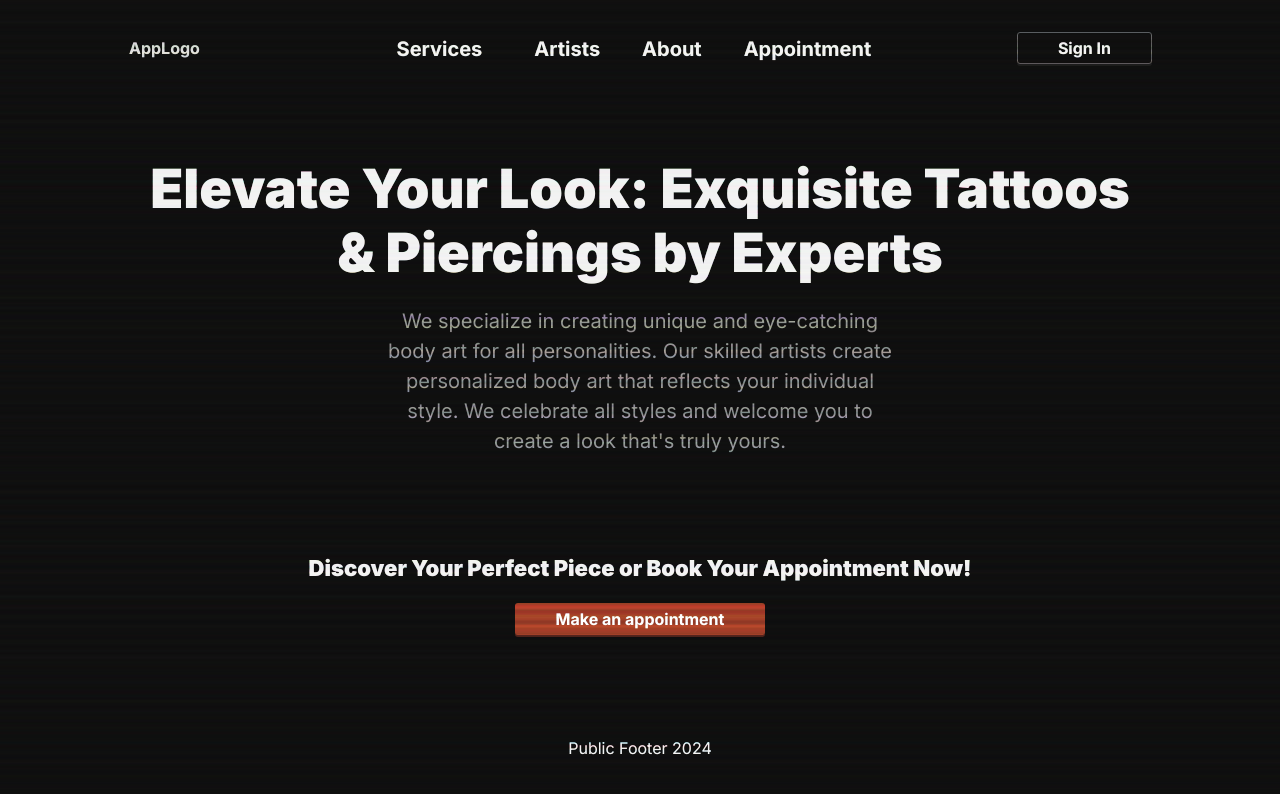
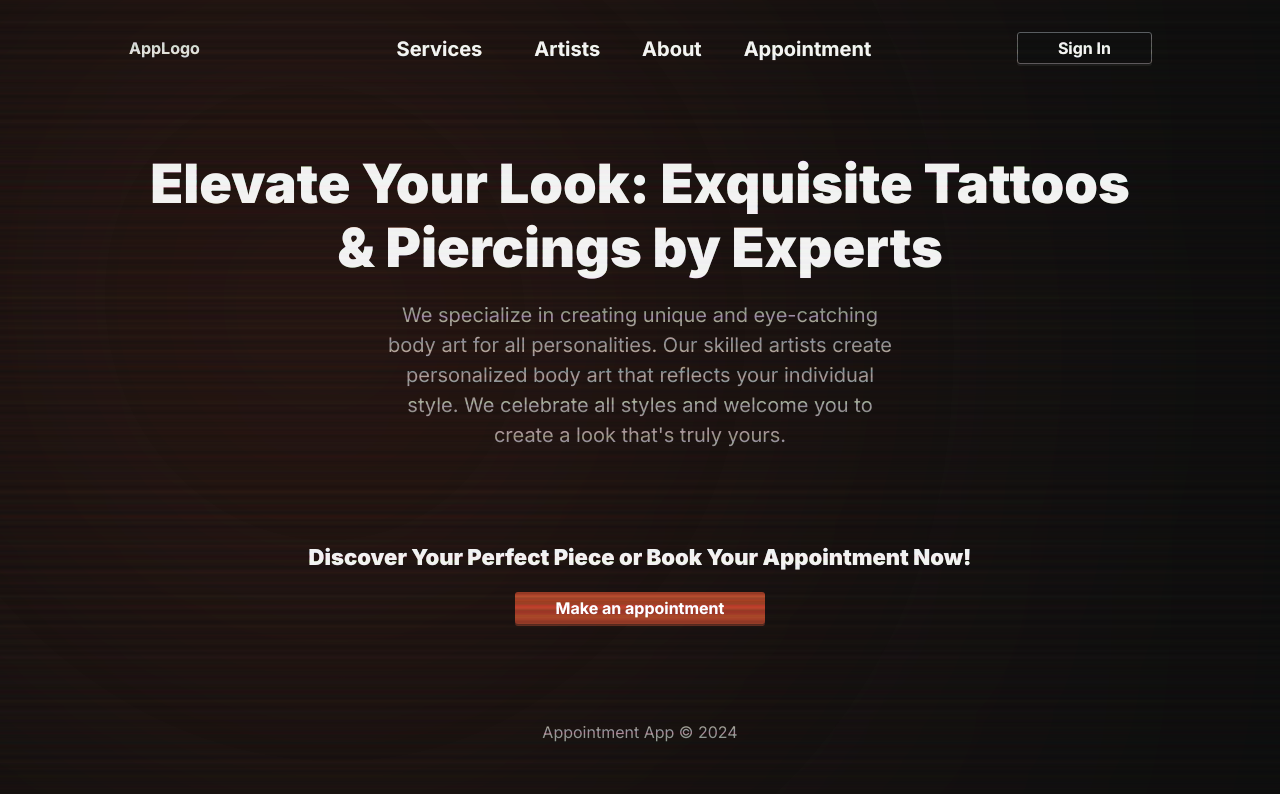
Before and after one commit to baxamf/appointment-fe, a React (Vite) app: page / in a window 1280 px wide. Shown: the top 794 px of the page. Built offline with nearby package versions, Linux system fonts and the light colour scheme; no server answers.

Commit message:
add svg blobBg, minor style changes

```diff
--- a/src/common/components/footers/PublicFooter.tsx
+++ b/src/common/components/footers/PublicFooter.tsx
@@ -1,9 +1,12 @@
+import { Typography } from "antd";
 import { Footer } from "antd/es/layout/layout";
 
 export default function PublicFooter() {
   return (
     <Footer style={{ marginTop: "auto" }}>
-      Public Footer {new Date().getFullYear()}
+      <Typography.Paragraph type="secondary">
+        Appointment App © {new Date().getFullYear()}
+      </Typography.Paragraph>
     </Footer>
   );
 }
--- a/src/common/components/headers/PublicHeader.tsx
+++ b/src/common/components/headers/PublicHeader.tsx
@@ -10,6 +10,8 @@ export default function PublicHeader() {
         gap: 20,
         width: "100%",
         alignItems: "center",
+        zIndex: 1,
+        backgroundColor: "transparent",
       }}
     >
       <ButtonLink style={{ paddingLeft: 0 }}>AppLogo</ButtonLink>
--- a/src/features/admin/admin-services/hooks/useGetAdminCompanyService.ts
+++ b/src/features/admin/admin-services/hooks/useGetAdminCompanyService.ts
@@ -1,9 +1,13 @@
 import { useQuery } from "@apollo/client";
 import { GET_ADMIN_COMPANY_SERVICE } from "../graphql";
-import { useParams } from "react-router-dom";
+import { useParams, useSearchParams } from "react-router-dom";
 
 export function useGetAdminCompanyService() {
   const { companyServiceId } = useParams();
+  const [query] = useSearchParams({});
+
+  const res = Object.fromEntries(query);
+  console.log(res);
 
   const { data, loading, error } = useQuery(GET_ADMIN_COMPANY_SERVICE, {
     variables: { companyServiceId: Number(companyServiceId) },
--- a/src/features/auth/pages/Login.tsx
+++ b/src/features/auth/pages/Login.tsx
@@ -1,10 +1,18 @@
 import { Flex, Layout, Typography } from "antd";
 import LoginForm from "../components/LoginForm";
+import blobBg from "../../../assets/svg/blobBg.svg";
 
 export default function Login() {
   return (
-    <Layout className="container" style={{ justifyContent: "center" }}>
-      <Flex vertical style={{ width: 300 }}>
+    <Layout
+      className="container"
+      style={{
+        justifyContent: "center",
+        backgroundImage: `url(${blobBg})`,
+        backgroundSize: "cover",
+      }}
+    >
+      <Flex vertical style={{ width: 300, backdropFilter: "blur(5px)" }}>
         <Typography.Title level={2}>Sign in</Typography.Title>
 
         <LoginForm />
--- a/src/features/public/home/pages/HomePage.tsx
+++ b/src/features/public/home/pages/HomePage.tsx
@@ -5,13 +5,13 @@ export default function HomePage() {
   return (
     <Flex vertical justify="space-evenly">
       <Flex vertical gap={20}>
-        <Typography.Title level={1}>
+        <Typography.Title level={1} style={{ zIndex: 1 }}>
           Elevate Your Look: Exquisite Tattoos & Piercings by Experts
         </Typography.Title>
 
         <Typography.Paragraph
           type="secondary"
-          style={{ fontSize: 20, paddingInline: "25%" }}
+          style={{ fontSize: 20, paddingInline: "25%", zIndex: 1 }}
         >
           We specialize in creating unique and eye-catching body art for all
           personalities. Our skilled artists create personalized body art that
@@ -20,7 +20,7 @@ export default function HomePage() {
         </Typography.Paragraph>
       </Flex>
 
-      <Flex vertical gap={20}>
+      <Flex vertical gap={20} style={{ zIndex: 1 }}>
         <Typography.Title level={4}>
           Discover Your Perfect Piece or Book Your Appointment Now!
         </Typography.Title>
--- a/src/layouts/PublicLayout.tsx
+++ b/src/layouts/PublicLayout.tsx
@@ -4,10 +4,18 @@ import { Outlet } from "react-router-dom";
 import PublicHeader from "../common/components/headers/PublicHeader";
 import PublicFooter from "../common/components/footers/PublicFooter";
 import Loading from "../common/components/loading/Loading";
+import blobBg from "../assets/svg/blobBg.svg";
 
 export default function PublicLayout() {
   return (
-    <Layout className="container">
+    <Layout
+      className="container"
+      style={{
+        backgroundImage: `url(${blobBg})`,
+        backgroundSize: "cover",
+        backgroundRepeat: "no-repeat",
+      }}
+    >
       <PublicHeader />
 
       <Layout.Content style={{ display: "flex" }}>
--- a/src/theme/antConfig.ts
+++ b/src/theme/antConfig.ts
@@ -27,7 +27,8 @@ export const darkTheme: ThemeConfig = {
     Menu: {
       fontSize: 20,
       itemHeight: 60,
-      itemBg: "#0C0C0C",
+      itemBg: "transparent",
+      colorBgBase: "transparent",
     },
     Button: {
       fontWeight: "bold",
@@ -35,8 +36,10 @@ export const darkTheme: ThemeConfig = {
       paddingInline: 40,
     },
     Layout: {
-      headerBg: "#0C0C0C",
+      headerBg: "transparent",
       headerPadding: 0,
+      footerBg: "transparent",
+      siderBg: "transparent",
     },
     Form: {
       itemMarginBottom: 0,
```
Also changed, not shown: src/assets/svg/blobBg.svg (added).
